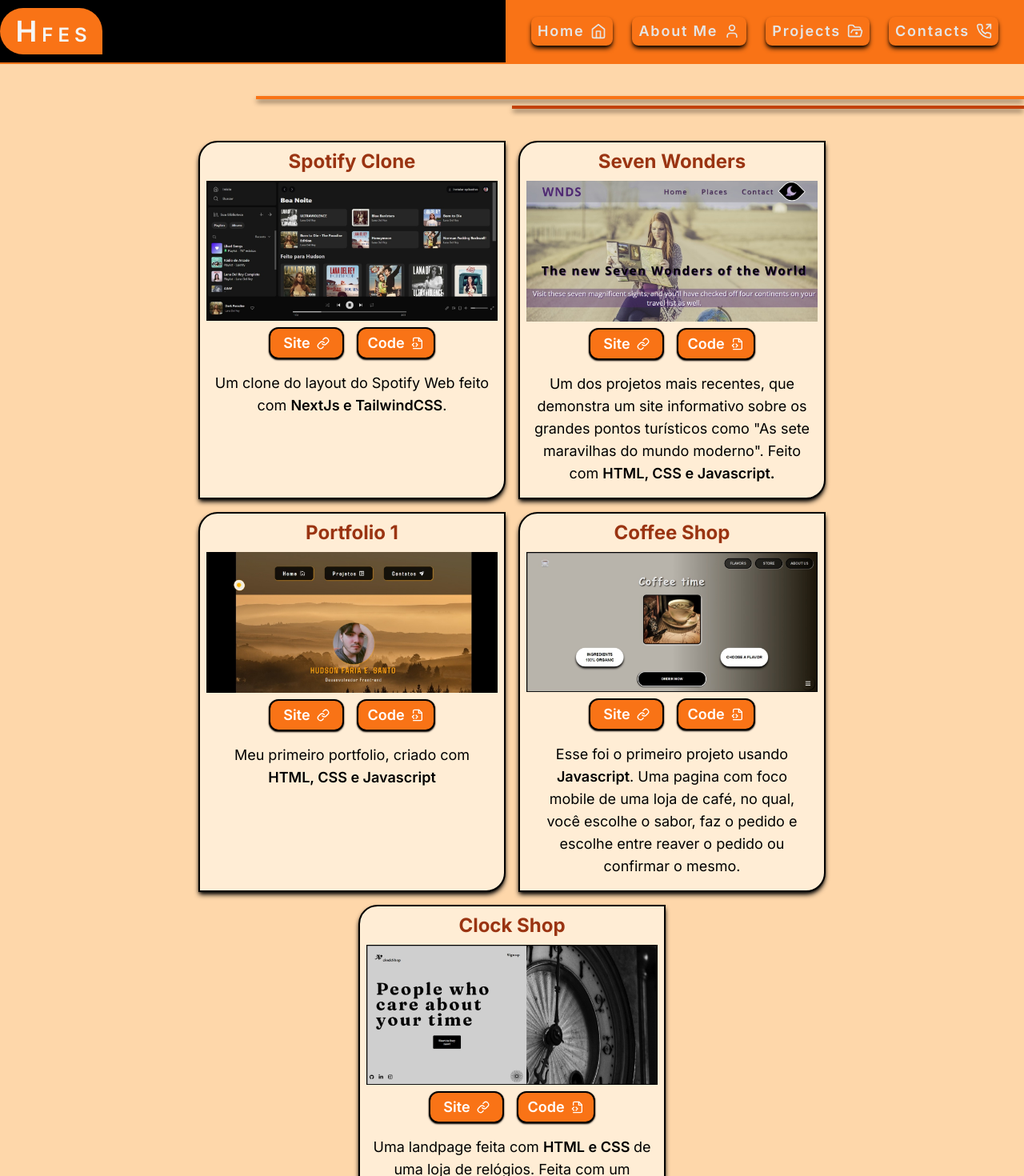
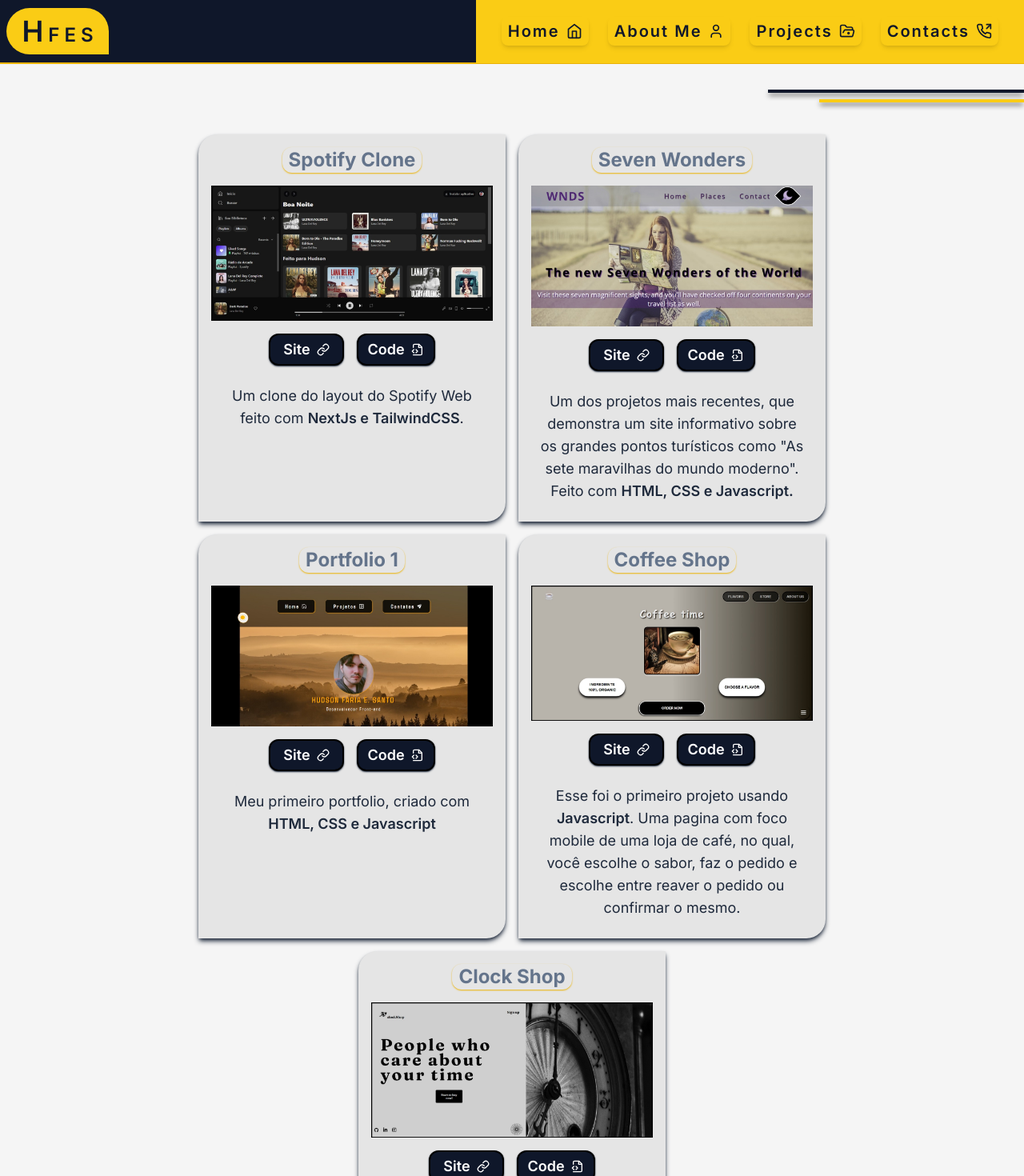
Before and after one commit to HudsnF/Portfolio, a Next.js app: page /projects in a window 1280 px wide. Shown: the top 1470 px of the page at 80% size. Built offline with nearby package versions, Linux system fonts and the light colour scheme.

Commit message:
alteração nas cores

```diff
--- a/src/app/about/page.js
+++ b/src/app/about/page.js
@@ -7,7 +7,7 @@ export default function About() {
     return (
         <>
             <NavBar />
-            <div className="bg-orange-200 h-[calc(100vh-80px)]">
+            <div className="bg-neutral-100 h-[calc(100vh-80px)]">
                 <AboutMax />
                 <AboutMin />
             </div>
--- a/src/app/home/page.js
+++ b/src/app/home/page.js
@@ -7,7 +7,7 @@ export default function Home() {
     return (
         <div>
             <NavBar />
-            <div className="bg-orange-200">
+            <div className="bg-neutral-100">
                 <HomeMax />
                 <HomeMin />
             </div>
--- a/src/app/navbar/NavBarMax.js
+++ b/src/app/navbar/NavBarMax.js
@@ -3,21 +3,21 @@ import Link from "next/link";
 
 export default function NavBarMax() {
     return (
-        <nav className="h-20 hidden lg:flex bg-black justify-between items-center border-b-2 border-orange-500">
-            <div className="bg-orange-500 flex items-center justify-center text-2xl text-neutral-100 font-semibold h-3/4 w-32 rounded-full rounded-br-xl">
+        <nav className="h-20 hidden lg:flex bg-slate-900 justify-between items-center border-b-2 border-yellow-500">
+            <div className="bg-yellow-400 flex items-center justify-center text-2xl text-slate-900 font-semibold h-3/4 w-32 ml-2 rounded-full rounded-br-xl">
                 <h1><span className="text-4xl ">H</span> F E S</h1>
             </div>
-            <ul className="flex h-20 px-8 gap-6  items-center bg-orange-500">
-                <li className="text-neutral-200 text-lg tracking-widest font-semibold hover:text-neutral-700 hover:shadow-white transition-all duration-300  shadow-md shadow-black p-1 px-2 rounded-lg">
+            <ul className="flex h-20 px-8 gap-6  items-center bg-yellow-400">
+                <li className="text-slate-900 text-xl tracking-widest font-semibold hover:text-slate-700 hover:shadow-slate-900 transition-all duration-300 p-1 px-2 rounded-lg shadow-md">
                     <Link href="/home" className="flex items-center gap-2">Home<Home size={20}/></Link>
                 </li>
-                <li className="text-neutral-200 text-lg tracking-widest font-semibold hover:text-neutral-700 hover:shadow-white transition-all duration-300  shadow-md shadow-black p-1 px-2 rounded-lg">
+                <li className="text-slate-900 text-xl tracking-widest font-semibold hover:text-slate-700 hover:shadow-slate-900 transition-all duration-300 p-1 px-2 rounded-lg shadow-md">
                     <Link href="/about" className="flex items-center gap-2">About Me<User size={20} /></Link>
                 </li>
-                <li className="text-neutral-200 text-lg tracking-widest font-semibold hover:text-neutral-700 hover:shadow-white transition-all duration-300  shadow-md shadow-black p-1 px-2 rounded-lg">
+                <li className="text-slate-900 text-xl tracking-widest font-semibold hover:text-slate-700 hover:shadow-slate-900 transition-all duration-300 p-1 px-2 rounded-lg shadow-md">
                     <Link href="/projects" className="flex items-center gap-2">Projects <FolderOpenDot size={20} /></Link>
                 </li>
-                <li className="text-neutral-200 text-lg tracking-widest font-semibold hover:text-neutral-700 hover:shadow-white transition-all duration-300  shadow-md shadow-black p-1 px-2 rounded-lg">
+                <li className="text-slate-900 text-xl tracking-widest font-semibold hover:text-slate-700 hover:shadow-slate-900 transition-all duration-300 p-1 px-2 rounded-lg shadow-md">
                     <Link href="/contacts" className="flex items-center gap-2">Contacts <PhoneOutgoing size={20} /></Link>
                 </li>
             </ul>
--- a/src/app/projects/ProjectCard.js
+++ b/src/app/projects/ProjectCard.js
@@ -3,71 +3,71 @@ import Image from "next/image";
 
 export default function ProjectCard() {
     return (
-        <div className="w-3/4 flex flex-wrap justify-center">
-            <div className="w-96 bg-orange-100 border-2 border-black m-2 p-2  flex flex-col items-center justify-start gap-2 rounded-tl-3xl rounded-br-3xl shadow-md shadow-black">
-                <h1 className="font-bold text-orange-800 text-2xl">Spotify Clone</h1>
+        <div className="w-3/4 flex flex-wrap justify-center text-slate-800">
+            <div className="w-96 bg-neutral-200 m-2 p-4  flex flex-col items-center justify-start gap-4 rounded-tl-3xl rounded-br-3xl shadow-md shadow-slate-800">
+                <h1 className="font-bold text-slate-500 shadow-sm shadow-yellow-500 px-2 rounded-xl text-2xl">Spotify Clone</h1>
                 <div>
                     <Image src={"/img/spotify.jpeg"} width={500} height={100} alt="" />
                 </div>
                 <div className="flex gap-4">
-                    <a href="https://spotify-clone-hkg0j0krt-hudsnf.vercel.app/" target="_blank" className="bg-orange-500 px-4 py-1 text-lg flex items-center rounded-xl gap-2 shadow-sm shadow-black border-2 border-black text-white font-semibold hover:bg-orange-600 transition-all duration-300">Site <Link size={16} /></a>
-                    <a href=" https://github.com/HudsnF/spotify-clone" target="_blank" className="bg-orange-500 px-3 py-1 text-lg flex items-center rounded-xl gap-2 shadow-sm shadow-black border-2 border-black text-white font-semibold hover:bg-orange-600 transition-all duration-300">Code<FileCode2 size={16} /></a>
+                    <a href="https://spotify-clone-hkg0j0krt-hudsnf.vercel.app/" target="_blank" className="bg-slate-900 px-4 py-1 text-lg flex items-center rounded-xl gap-2 shadow-sm shadow-slate-800 border-2 border-black text-white font-semibold hover:bg-slate-700 transition-all duration-300">Site <Link size={16} /></a>
+                    <a href=" https://github.com/HudsnF/spotify-clone" target="_blank" className="bg-slate-900 px-3 py-1 text-lg flex items-center rounded-xl gap-2 shadow-sm shadow-slate-800 border-2 border-black text-white font-semibold hover:bg-slate-700 transition-all duration-300">Code<FileCode2 size={16} /></a>
                 </div>
                 <div className="p-2 text-lg text-center">
                     <p>Um clone do layout do Spotify Web feito com <span className="font-semibold">NextJs e TailwindCSS</span>.</p>
                 </div>
             </div>
 
-            <div className="w-96 bg-orange-100 border-2 border-black m-2 p-2  flex flex-col items-center justify-start gap-2 rounded-tl-3xl rounded-br-3xl shadow-md shadow-black">
-                <h1 className="font-bold text-orange-800 text-2xl">Seven Wonders</h1>
+            <div className="w-96 bg-neutral-200 m-2 p-4  flex flex-col items-center justify-start gap-4 rounded-tl-3xl rounded-br-3xl shadow-md shadow-slate-800">
+                <h1 className="font-bold text-slate-500 shadow-sm shadow-yellow-500 px-2 rounded-xl text-2xl">Seven Wonders</h1>
                 <div className="overflow-y-scroll h-44 scrollbar-thin scrollbar-track-orange-950 scrollbar-thumb-orange-500">
                     <Image src={"/img/wonders.jpeg"} width={500} height={100} alt="" />
                 </div>
                 <div className="flex gap-4">
-                    <a href="https://hudsnf.github.io/Seven-Wonders-of-the-World/" target="_blank" className="bg-orange-500 px-4 py-1 text-lg flex items-center rounded-xl gap-2 shadow-sm shadow-black border-2 border-black text-white font-semibold hover:bg-orange-600 transition-all duration-300">Site <Link size={16} /></a>
-                    <a href="https://github.com/HudsnF/Seven-Wonders-of-the-World" target="_blank" className="bg-orange-500 px-3 py-1 text-lg flex items-center rounded-xl gap-2 shadow-sm shadow-black border-2 border-black text-white font-semibold hover:bg-orange-600 transition-all duration-300">Code<FileCode2 size={16} /></a>
+                    <a href="https://hudsnf.github.io/Seven-Wonders-of-the-World/" target="_blank" className="bg-slate-900 px-4 py-1 text-lg flex items-center rounded-xl gap-2 shadow-sm shadow-slate-800 border-2 border-black text-white font-semibold hover:bg-slate-700 transition-all duration-300">Site <Link size={16} /></a>
+                    <a href="https://github.com/HudsnF/Seven-Wonders-of-the-World" target="_blank" className="bg-slate-900 px-3 py-1 text-lg flex items-center rounded-xl gap-2 shadow-sm shadow-slate-800 border-2 border-black text-white font-semibold hover:bg-slate-700 transition-all duration-300">Code<FileCode2 size={16} /></a>
                 </div>
                 <div className="p-2 text-lg text-center">
                     <p>Um dos projetos mais recentes, que demonstra um site informativo sobre os grandes pontos turísticos como "As sete maravilhas do mundo moderno". Feito com <span className="font-semibold">HTML, CSS e Javascript.</span></p>
                 </div>
             </div>
 
-            <div className="w-96 bg-orange-100 border-2 border-black m-2 p-2  flex flex-col items-center justify-start gap-2 rounded-tl-3xl rounded-br-3xl shadow-md shadow-black">
-                <h1 className="font-bold text-orange-800 text-2xl">Portfolio 1</h1>
+            <div className="w-96 bg-neutral-200 m-2 p-4  flex flex-col items-center justify-start gap-4 rounded-tl-3xl rounded-br-3xl shadow-md shadow-slate-800">
+                <h1 className="font-bold text-slate-500 shadow-sm shadow-yellow-500 px-2 rounded-xl text-2xl">Portfolio 1</h1>
                 <div className="overflow-y-scroll h-44 scrollbar-thin scrollbar-track-orange-950 scrollbar-thumb-orange-500">
                     <Image src={"/img/portfolio1.jpeg"} width={500} height={100} alt="" />
                 </div>
                 <div className="flex gap-4">
-                    <a href="https://hudsnf.github.io/Portifolio/" target="_blank" className="bg-orange-500 px-4 py-1 text-lg flex items-center rounded-xl gap-2 shadow-sm shadow-black border-2 border-black text-white font-semibold hover:bg-orange-600 transition-all duration-300">Site <Link size={16} /></a>
-                    <a href="https://github.com/HudsnF/Portifolio" target="_blank" className="bg-orange-500 px-3 py-1 text-lg flex items-center rounded-xl gap-2 shadow-sm shadow-black border-2 border-black text-white font-semibold hover:bg-orange-600 transition-all duration-300">Code<FileCode2 size={16} /></a>
+                    <a href="https://hudsnf.github.io/Portifolio/" target="_blank" className="bg-slate-900 px-4 py-1 text-lg flex items-center rounded-xl gap-2 shadow-sm shadow-slate-800 border-2 border-black text-white font-semibold hover:bg-slate-700 transition-all duration-300">Site <Link size={16} /></a>
+                    <a href="https://github.com/HudsnF/Portifolio" target="_blank" className="bg-slate-900 px-3 py-1 text-lg flex items-center rounded-xl gap-2 shadow-sm shadow-slate-800 border-2 border-black text-white font-semibold hover:bg-slate-700 transition-all duration-300">Code<FileCode2 size={16} /></a>
                 </div>
                 <div className="p-2 text-lg text-center">
                     <p>Meu primeiro portfolio, criado com <span className="font-semibold">HTML, CSS e Javascript</span></p>
                 </div>
             </div>
 
-            <div className="w-96 bg-orange-100 border-2 border-black m-2 p-2  flex flex-col items-center justify-start gap-2 rounded-tl-3xl rounded-br-3xl shadow-md shadow-black">
-                <h1 className="font-bold text-orange-800 text-2xl">Coffee Shop</h1>
+            <div className="w-96 bg-neutral-200 m-2 p-4  flex flex-col items-center justify-start gap-4 rounded-tl-3xl rounded-br-3xl shadow-md shadow-slate-800">
+                <h1 className="font-bold text-slate-500 shadow-sm shadow-yellow-500 px-2 rounded-xl text-2xl">Coffee Shop</h1>
                 <div>
                     <Image src={"/img/coffee.jpeg"} width={500} height={100} alt="" />
                 </div>
                 <div className="flex gap-4">
-                    <a href="https://hudsnf.github.io/PersonalProject-CoffeShop/" target="_blank" className="bg-orange-500 px-4 py-1 text-lg flex items-center rounded-xl gap-2 shadow-sm shadow-black border-2 border-black text-white font-semibold hover:bg-orange-600 transition-all duration-300">Site <Link size={16} /></a>
-                    <a href="https://github.com/HudsnF/PersonalProject-CoffeShop" target="_blank" className="bg-orange-500 px-3 py-1 text-lg flex items-center rounded-xl gap-2 shadow-sm shadow-black border-2 border-black text-white font-semibold hover:bg-orange-600 transition-all duration-300">Code<FileCode2 size={16} /></a>
+                    <a href="https://hudsnf.github.io/PersonalProject-CoffeShop/" target="_blank" className="bg-slate-900 px-4 py-1 text-lg flex items-center rounded-xl gap-2 shadow-sm shadow-slate-800 border-2 border-black text-white font-semibold hover:bg-slate-700 transition-all duration-300">Site <Link size={16} /></a>
+                    <a href="https://github.com/HudsnF/PersonalProject-CoffeShop" target="_blank" className="bg-slate-900 px-3 py-1 text-lg flex items-center rounded-xl gap-2 shadow-sm shadow-slate-800 border-2 border-black text-white font-semibold hover:bg-slate-700 transition-all duration-300">Code<FileCode2 size={16} /></a>
                 </div>
                 <div className="p-2 text-lg text-center">
                     <p>Esse foi o primeiro projeto usando <span className="font-semibold">Javascript</span>. Uma pagina com foco mobile de uma loja de café, no qual, você escolhe o sabor, faz o pedido e escolhe entre reaver o pedido ou confirmar o mesmo.</p>
                 </div>
             </div>
 
-            <div className="w-96 bg-orange-100 border-2 border-black m-2 p-2  flex flex-col items-center justify-start gap-2 rounded-tl-3xl rounded-br-3xl shadow-md shadow-black">
-                <h1 className="font-bold text-orange-800 text-2xl">Clock Shop</h1>
+            <div className="w-96 bg-neutral-200 m-2 p-4  flex flex-col items-center justify-start gap-4 rounded-tl-3xl rounded-br-3xl shadow-md shadow-slate-800">
+                <h1 className="font-bold text-slate-500 shadow-sm shadow-yellow-500 px-2 rounded-xl text-2xl">Clock Shop</h1>
                 <div>
                     <Image src={"/img/clock.jpeg"} width={500} height={100} alt="" />
                 </div>
                 <div className="flex gap-4">
-                    <a href="https://hudsnf.github.io/clockShop_personalProject/" target="_blank" className="bg-orange-500 px-4 py-1 text-lg flex items-center rounded-xl gap-2 shadow-sm shadow-black border-2 border-black text-white font-semibold hover:bg-orange-600 transition-all duration-300">Site <Link size={16} /></a>
-                    <a href="https://github.com/HudsnF/clockShop_personalProject" target="_blank" className="bg-orange-500 px-3 py-1 text-lg flex items-center rounded-xl gap-2 shadow-sm shadow-black border-2 border-black text-white font-semibold hover:bg-orange-600 transition-all duration-300">Code<FileCode2 size={16} /></a>
+                    <a href="https://hudsnf.github.io/clockShop_personalProject/" target="_blank" className="bg-slate-900 px-4 py-1 text-lg flex items-center rounded-xl gap-2 shadow-sm shadow-slate-800 border-2 border-black text-white font-semibold hover:bg-slate-700 transition-all duration-300">Site <Link size={16} /></a>
+                    <a href="https://github.com/HudsnF/clockShop_personalProject" target="_blank" className="bg-slate-900 px-3 py-1 text-lg flex items-center rounded-xl gap-2 shadow-sm shadow-slate-800 border-2 border-black text-white font-semibold hover:bg-slate-700 transition-all duration-300">Code<FileCode2 size={16} /></a>
                 </div>
                 <div className="p-2 text-lg text-center">
                     <p>Uma landpage feita com <span className="font-semibold">HTML e CSS </span>de uma loja de relógios. Feita com um design simples, como uma primeira página ao entrar no site específico.</p>
--- a/src/app/projects/page.js
+++ b/src/app/projects/page.js
@@ -6,15 +6,16 @@ export default function Projects() {
 
         <div>
             <NavBar />
-            <div className=" h-full bg-orange-200 flex flex-col items-center gap-8">
-                <div className='w-full flex flex-col items-end justify-end gap-2 pt-10'>
-                    <div className='w-3/4 h-1 shadow-md shadow-black bg-orange-500'></div>
-                    <div className='w-2/4 h-1 shadow-md shadow-black bg-orange-700'></div>
+            <div className=" h-full bg-neutral-100 flex flex-col items-center gap-8">
+                <div className='w-full pt-8 flex flex-col items-end justify-end gap-2'>
+                    <div className='w-1/4 h-1 shadow-md shadow-black bg-slate-900'></div>
+                    <div className='w-1/5 h-1 shadow-md shadow-black bg-yellow-400'></div>
                 </div>
                 <ProjectCard />
-                <div className='w-full flex flex-col items-start gap-2 pb-20'>
-                    <div className='w-2/4 h-1 shadow-md shadow-black bg-orange-700'></div>
-                    <div className='w-3/4 h-1 shadow-md shadow-black bg-orange-500'></div>
+                <div className='w-full pb-8 flex flex-col items-start justify-end gap-2'>
+                    <div className='w-1/5 h-1 shadow-md shadow-black bg-yellow-400'></div>
+                    <div className='w-1/4 h-1 shadow-md shadow-black bg-slate-900'></div>
+
                 </div>
             </div>
         </div>
```
Also changed, not shown: src/app/about/AboutMax.js (+6 -10 lines), src/app/about/AboutMin.js (+8 -7 lines), src/app/contacts/page.js (+9 -9 lines), src/app/home/HomeMax.js (+10 -10 lines), src/app/home/HomeMin.js (+10 -10 lines), src/app/navbar/NavBarMin.js (+7 -7 lines).
